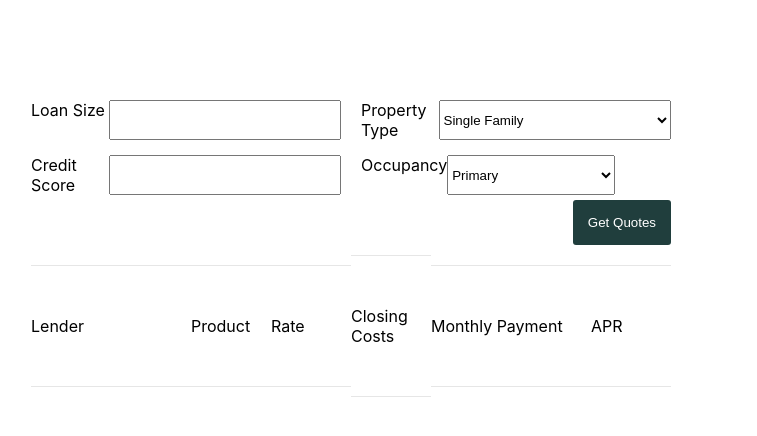
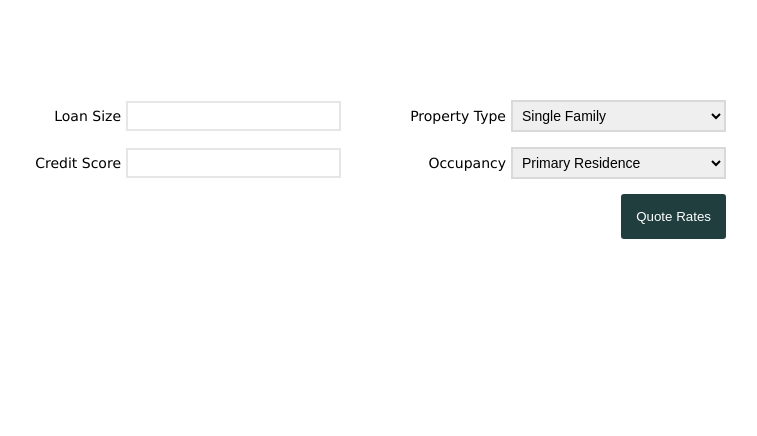
Before and after one commit to brianwashington/rate-quote, a Next.js app: page / in a window 1280 px wide. Shown: the top 436 px of the page, without its empty margins (289-1046 px from the left). Built offline with nearby package versions, Linux system fonts and the light colour scheme.

Commit message:
lots of css changes to the form and grid

```diff
--- a/components/LoanInfo.js
+++ b/components/LoanInfo.js
@@ -5,7 +5,7 @@ import {
   updatePropertyType,
 } from '../state/actions'
 
-import { Container, Label } from './LoanInfo.style'
+import { Container, Input, Label, Select, Span } from './LoanInfo.style'
 
 export default function LoanInfo({ dispatch }) {
   function handleChange(event) {
@@ -34,29 +34,29 @@ export default function LoanInfo({ dispatch }) {
   return (
     <Container>
       <Label htmlFor='loan-size'>
-        <span>Loan Size</span>
-        <input onChange={handleChange} type='search' name='loan-size' />
+        <Span>Loan Size</Span>
+        <Input onChange={handleChange} type='search' name='loan-size' />
       </Label>
       <Label htmlFor='property-type'>
-        <span>Property Type</span>
-        <select onChange={handleChange} name='property-type'>
+        <Span>Property Type</Span>
+        <Select onChange={handleChange} name='property-type'>
           <option value='SingleFamily'>Single Family</option>
           <option value='Condo'>Condo</option>
           <option value='Townhouse'>Townhouse</option>
           <option value='MultiFamily'>Multi Family</option>
-        </select>
+        </Select>
       </Label>
       <Label htmlFor='credit-score'>
-        <span>Credit Score</span>
-        <input onChange={handleChange} type='search' name='credit-score' />
+        <Span>Credit Score</Span>
+        <Input onChange={handleChange} type='search' name='credit-score' />
       </Label>
       <Label htmlFor='occupancy'>
-        <span>Occupancy</span>
-        <select onChange={handleChange} name='occupancy'>
-          <option value='Primary'>Primary</option>
-          <option value='Secondary'>Secondary</option>
+        <Span>Occupancy</Span>
+        <Select onChange={handleChange} name='occupancy'>
+          <option value='Primary'>Primary Residence</option>
+          <option value='Secondary'>Secondary Residence</option>
           <option value='Investment'>Investment</option>
-        </select>
+        </Select>
       </Label>
     </Container>
   )
--- a/components/LoanInfo.style.js
+++ b/components/LoanInfo.style.js
@@ -5,9 +5,28 @@ export const Container = styled.div`
   grid-template-columns: 1fr 1fr;
   column-gap: 20px;
   row-gap: 15px;
+  font-size: 14px;
 `
 
 export const Label = styled.label`
   display: grid;
-  grid-template-columns: 0.25fr 0.75fr;
+  grid-template-columns: 150px 1fr;
+  align-items: center;
 `
+
+export const Span = styled.span`
+  justify-self: end;
+  margin-right: 5px;
+`
+
+export const Input = styled.input`
+  border: 2px solid rgba(128, 128, 128, 0.2);
+  padding: 5px;
+  font-size: 14px;
+`
+
+export const Select = styled.select`
+  border: 2px solid rgba(128, 128, 128, 0.2);
+  padding: 5px;
+  font-size: 14px;
+`
--- a/pages/index.js
+++ b/pages/index.js
@@ -5,12 +5,15 @@ import { fetchData } from '../state/actions'
 import {
   Container,
   ButtonContainer,
+  LoanInfoContainer,
+  ResultsGrid,
+  ResultsItem,
+  ResultsItemLeftEnd,
+  ResultsItemRightEnd,
   SubmitButton,
-  ResultsTable,
-  ResultsTableRow,
 } from './index.style'
 
-function Home({ dispatch, rateQuotes }) {
+function Home({ dispatch, rateQuotes, showResults }) {
   function submitHandler(e) {
     e.preventDefault()
     dispatch(fetchData())
@@ -21,28 +24,24 @@ function Home({ dispatch, rateQuotes }) {
     currency: 'USD',
   })
 
-  const tableHeaders = [
-    'Lender',
-    'Product',
-    'Rate',
-    'Closing Costs',
-    'Monthly Payment',
-    'APR',
-  ]
-
   return (
     <Container>
+      <LoanInfoContainer>
         <LoanInfo dispatch={dispatch} />
         <form onSubmit={submitHandler}>
           <ButtonContainer>
-          <SubmitButton type='submit'>Get Quotes</SubmitButton>
+            <SubmitButton type='submit'>Quote Rates</SubmitButton>
           </ButtonContainer>
         </form>
 
-      <ResultsTable>
-        {tableHeaders.map((title, index) => (
-          <ResultsTableRow key={index}>{title}</ResultsTableRow>
-        ))}
+        {showResults && (
+          <ResultsGrid>
+            <ResultsItemLeftEnd header>Lender</ResultsItemLeftEnd>
+            <ResultsItem header>Product</ResultsItem>
+            <ResultsItem header>Rate</ResultsItem>
+            <ResultsItem header>Closing Costs</ResultsItem>
+            <ResultsItem header>Monthly Payment</ResultsItem>
+            <ResultsItemRightEnd header>APR</ResultsItemRightEnd>
 
             {rateQuotes.map(
               (
@@ -58,23 +57,31 @@ function Home({ dispatch, rateQuotes }) {
               ) => {
                 return (
                   <React.Fragment key={index}>
-                <ResultsTableRow>{lenderName}</ResultsTableRow>
-                <ResultsTableRow>{loanType}</ResultsTableRow>
-                <ResultsTableRow>{`${interestRate.toFixed(
-                  3
-                )}%`}</ResultsTableRow>
-                <ResultsTableRow>
+                    <ResultsItemLeftEnd last={index === rateQuotes.length - 1}>
+                      {lenderName}
+                    </ResultsItemLeftEnd>
+                    <ResultsItem last={index === rateQuotes.length - 1}>
+                      {loanType}
+                    </ResultsItem>
+                    <ResultsItem
+                      last={index === rateQuotes.length - 1}
+                    >{`${interestRate.toFixed(3)}%`}</ResultsItem>
+                    <ResultsItem last={index === rateQuotes.length - 1}>
                       {currencyFormatter.format(closingCosts)}
-                </ResultsTableRow>
-                <ResultsTableRow>
+                    </ResultsItem>
+                    <ResultsItem last={index === rateQuotes.length - 1}>
                       {currencyFormatter.format(monthlyPayment)}
-                </ResultsTableRow>
-                <ResultsTableRow>{`${apr.toFixed(3)}%`}</ResultsTableRow>
+                    </ResultsItem>
+                    <ResultsItemRightEnd
+                      last={index === rateQuotes.length - 1}
+                    >{`${apr.toFixed(3)}%`}</ResultsItemRightEnd>
                   </React.Fragment>
                 )
               }
             )}
-      </ResultsTable>
+          </ResultsGrid>
+        )}
+      </LoanInfoContainer>
     </Container>
   )
 }
@@ -82,6 +89,7 @@ function Home({ dispatch, rateQuotes }) {
 const mapStateToProps = (state) => {
   return {
     rateQuotes: state.rateQuotes,
+    showResults: state.showResults,
   }
 }
 
--- a/pages/index.style.js
+++ b/pages/index.style.js
@@ -1,13 +1,18 @@
 import styled from 'styled-components'
 
 export const Container = styled.div`
-  width: 50%;
+  width: 750px;
   margin: 100px auto;
+`
+
+export const LoanInfoContainer = styled.div`
+  margin-bottom: 50px;
 `
 
 export const ButtonContainer = styled.div`
   display: flex;
   justify-content: flex-end;
+  margin: 10px 0 30px 0;
 `
 
 export const SubmitButton = styled.button`
@@ -19,16 +24,38 @@ export const SubmitButton = styled.button`
   margin-top: 5px;
 `
 
-export const ResultsTable = styled.div`
+export const ResultsGrid = styled.div`
   display: grid;
-  grid-template-columns: 2fr repeat(3, 1fr) 2fr 1fr;
+  grid-template-columns: 0.75fr repeat(5, 0.5fr);
   margin-top: 10px;
   align-items: center;
+  font-size: 14px;
+  text-overflow: ellipsis;
+  overflow: hidden;
+  min-width: 0;
+  min-height: 0;
+  width: 100%;
 `
 
-export const ResultsTableRow = styled.div`
-  border: 1px solid rgba(128, 128, 128, 0.2);
-  padding: 50px 0;
-  border-left: none;
-  border-right: none;
+export const ResultsItem = styled.div`
+  border-width: 2px 0 0px 0;
+  border-style: solid;
+  border-color: rgba(128, 128, 128, 0.2);
+  white-space: nowrap;
+  border-width: ${(props) => (props.last ? '2px 0 2px 0' : '2px 0 0 0')};
+  padding: ${(props) => (props.header ? '25px 0' : '35px 0')};
+  color: ${(props) =>
+    props.header ? 'rgb(134, 151, 151)' : 'rgb(38, 67, 66)'};
 `
+export const ResultsItemLeftEnd = styled(ResultsItem)`
+  border-left-width: 2px;
+  padding-left: 10px;
+  padding-right: 15px;
+  overflow: hidden;
+  text-overflow: ellipsis;
+`
+
+export const ResultsItemRightEnd = styled(ResultsItem)`
+  border-right-width: 2px;
+  padding-left: 20px;
+`
--- a/styles/globals.css
+++ b/styles/globals.css
@@ -2,8 +2,8 @@ html,
 body {
   padding: 0;
   margin: 0;
-  font-family: -apple-system, BlinkMacSystemFont, Segoe UI, Roboto, Oxygen,
-    Ubuntu, Cantarell, Fira Sans, Droid Sans, Helvetica Neue, sans-serif;
+  font-family: Verdana, -apple-system, BlinkMacSystemFont, Segoe UI, Roboto,
+    Oxygen, Ubuntu, Cantarell, Fira Sans, Droid Sans, Helvetica Neue, sans-serif;
 }
 
 a {
```
Also changed, not shown: .babelrc. Lines whose indentation alone changed are shown as unchanged.
